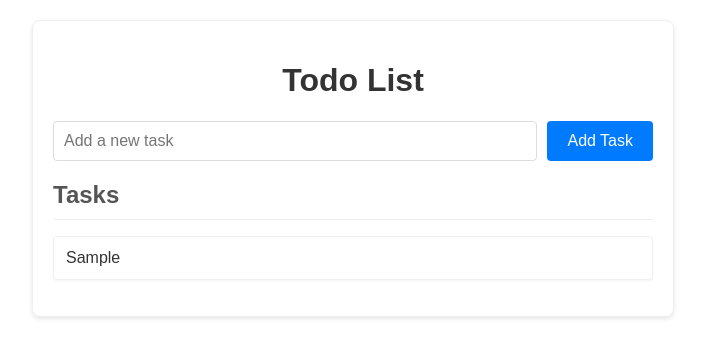
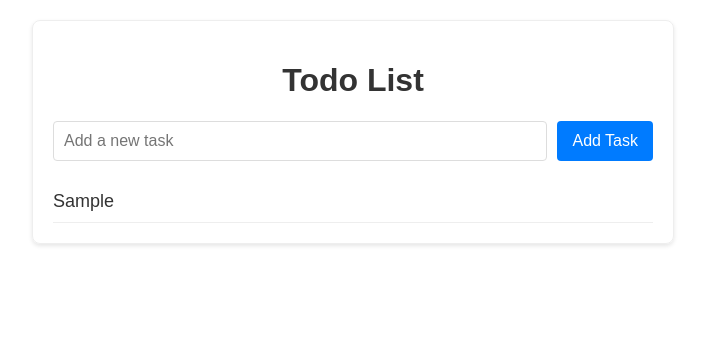
Before and after one commit to micheledanza878/todo-app-ai, a React (Vite) app: page / in a window 1280 px wide. Both pictures are taken after typing "Sample" into the empty fields and a click on the button "Add Task". Shown: the top 358 px of the page, without its empty margins (287-992 px from the left). Built offline with nearby package versions, Linux system fonts and the light colour scheme.

Commit message:
feat(frontend): Completed the `src/App.tsx` file by fixing truncated styles,

```diff
--- a/src/App.tsx
+++ b/src/App.tsx
@@ -43,26 +43,26 @@ export default function App() {
           placeholder="Add a new task"
           style={{ flexGrow: 1, padding: '10px', marginRight: '10px', border: '1px solid #ddd', borderRadius: '4px', fontSize: '16px' }}
         />
-        <button onClick={handleAddTask} style={{ padding: '10px 20px', cursor: 'pointer', background: '#007bff', color: 'white', border: 'none', borderRadius: '4px', fontSize: '16px', transition: 'background-color 0.2s' }}>
+        <button
+          onClick={handleAddTask}
+          style={{ padding: '10px 15px', backgroundColor: '#007bff', color: 'white', border: 'none', borderRadius: '4px', cursor: 'pointer', fontSize: '16px' }}
+        >
           Add Task
         </button>
       </div>
 
       <div>
-        <h2 style={{ borderBottom: '1px solid #eee', paddingBottom: '10px', marginBottom: '15px', color: '#555' }}>Tasks</h2>
         {tasks.length === 0 ? (
-          <p style={{ textAlign: 'center', color: '#888' }}>No tasks yet. Add one above!</p>
+          <p style={{ textAlign: 'center', color: '#666' }}>No tasks yet. Add one above!</p>
         ) : (
-          <ul style={{ listStyle: 'none', padding: 0 }}>
-            {tasks.map((task) => (
-              <li key={task.id} style={{ display: 'flex', alignItems: 'center', marginBottom: '10px', padding: '12px', border: '1px solid #f0f0f0', borderRadius: '4px', background: '#fff', boxShadow: '0 1px 2px rgba(0,0,0,0.05)' }}>
-                <span style={{ textDecoration: task.completed ? 'line-through' : 'none', flexGrow: 1, fontSize: '16px', color: '#333' }}>
-                  {task.text}
-                </span>
-                {/* Placeholder for future actions like toggle complete or delete */}
-              </li>
-            ))}
-          </ul>
+          tasks.map((task) => (
+            <div key={task.id} style={{ display: 'flex', alignItems: 'center', padding: '10px 0', borderBottom: '1px solid #eee' }}>
+              <span style={{ textDecoration: task.completed ? 'line-through' : 'none', flexGrow: 1, fontSize: '18px', color: '#333' }}>
+                {task.text}
+              </span>
+              {/* Placeholder for future complete/delete buttons */}
+            </div>
+          ))
         )}
       </div>
     </div>
```
